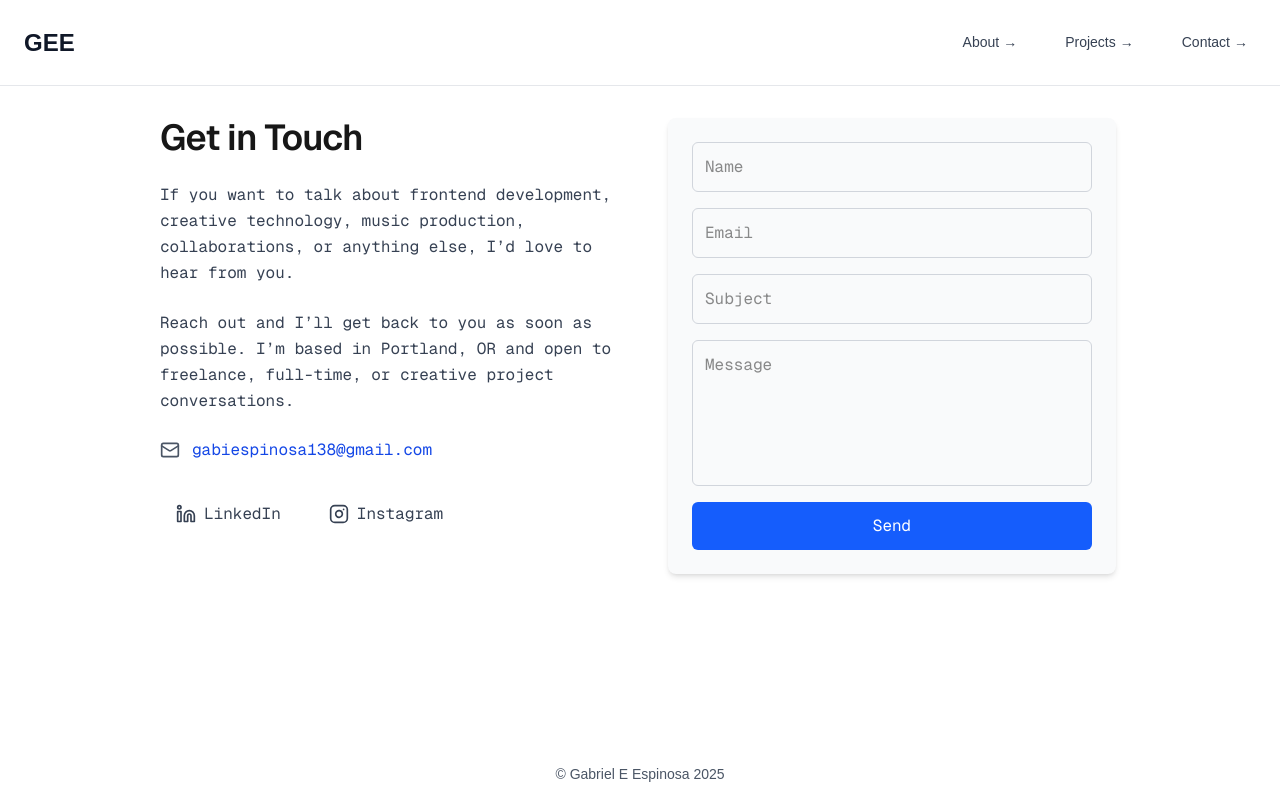
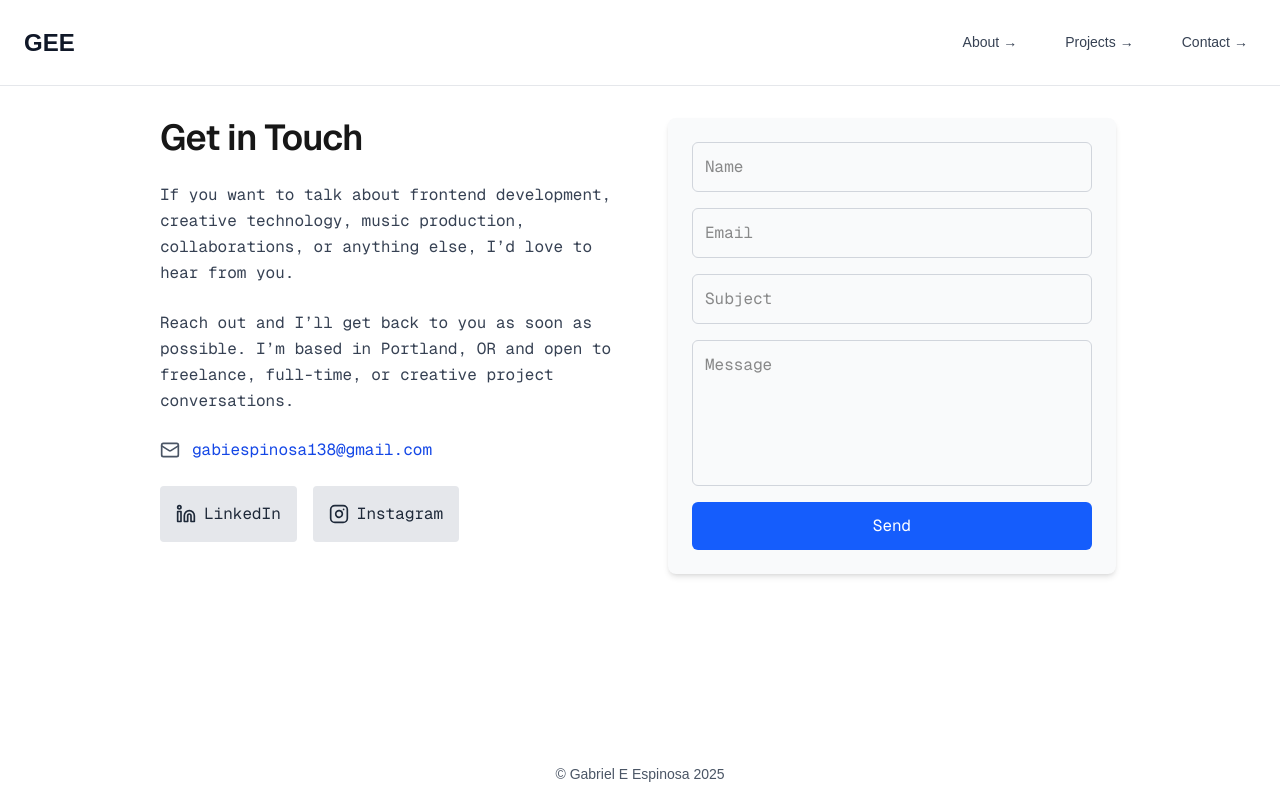
Before and after one commit to GEEspinosa/gee-web-dev-portfolio, a Next.js app: page /contact in a window 1280 px wide. Built offline with nearby package versions, Linux system fonts and the light colour scheme.

Commit message:
chore: styling contact link buttons more so.

```diff
--- a/app/contact/page.tsx
+++ b/app/contact/page.tsx
@@ -43,7 +43,7 @@ export default function ContactPage() {
             <a
               href="https://www.linkedin.com/in/geespinosa"
               target="_blank"
-              className="flex items-center gap-2 text-gray-700 p-4 rounded hover:text-white hover:bg-black transition"
+              className="flex items-center gap-2 text-gray-800 p-4 bg-gray-200 p-4 rounded hover:text-white hover:bg-black transition"
             >
               <Linkedin className="w-5 h-5" />
               <span>LinkedIn</span>
@@ -52,7 +52,7 @@ export default function ContactPage() {
             <a
               href="https://www.instagram.com/_abriel_spinosa/"
               target="_blank"
-              className="flex items-center gap-2 text-gray-700 p-4 rounded hover:text-white hover:bg-black transition"
+              className="flex items-center gap-2 text-gray-800 p-4 bg-gray-200 rounded hover:text-white hover:bg-black transition"
             >
               <Instagram className="w-5 h-5" />
               <span>Instagram</span>
```
